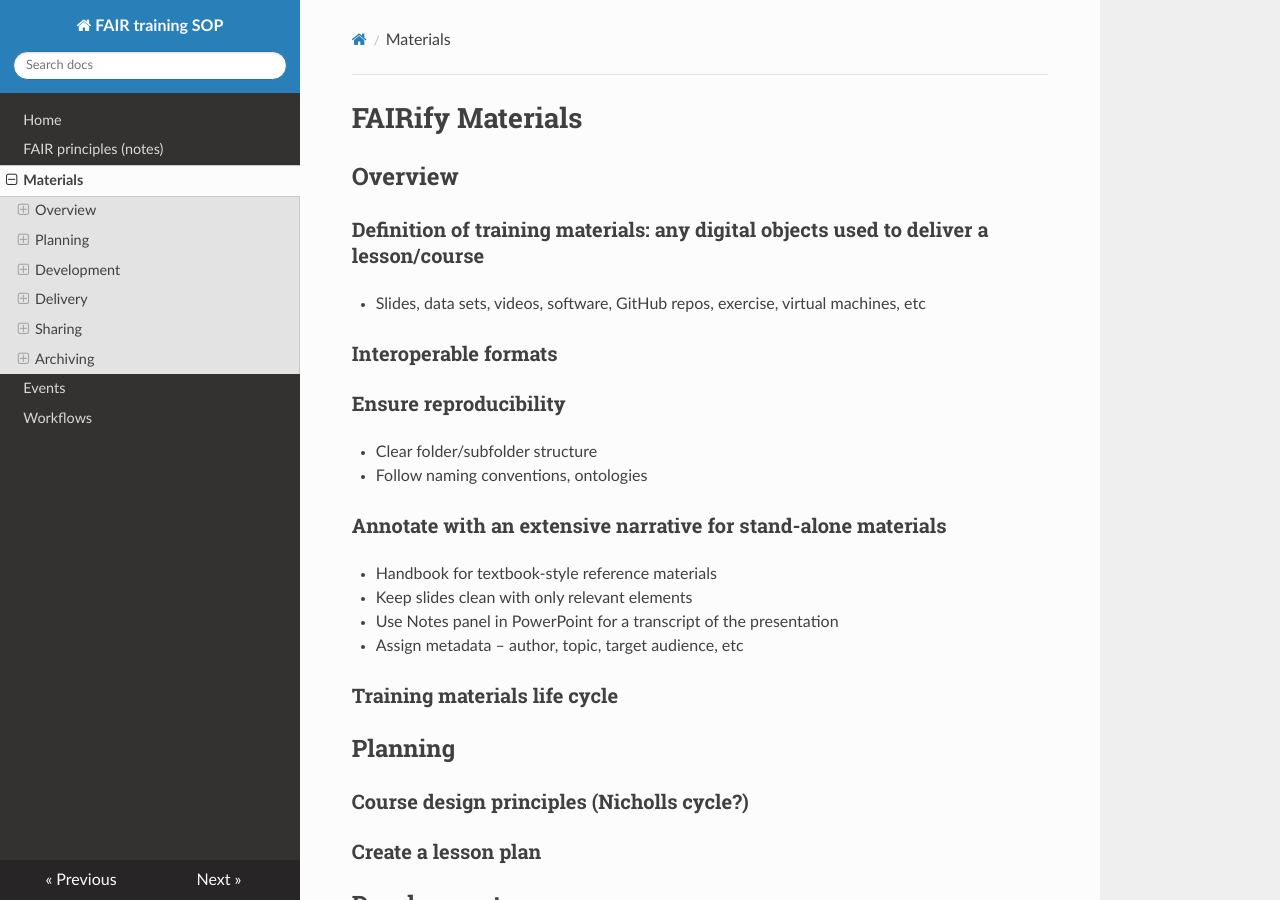
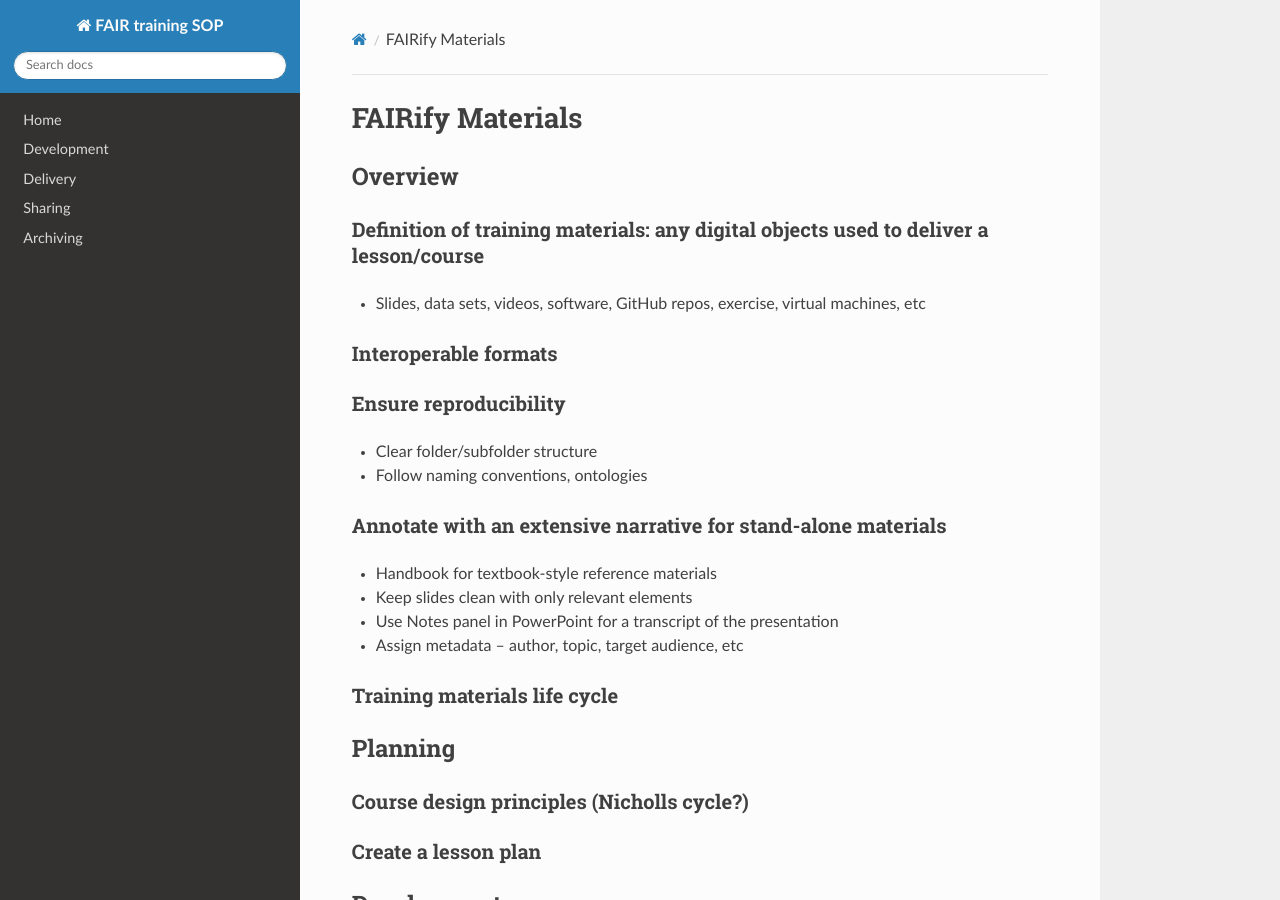
Before and after one commit to erincalhoun/fair-training-sop, an MkDocs documentation site: the page built from docs/materials.md, in a window 1280 px wide and 900 px high. Built offline with MkDocs 1.6.1, drawn with Linux system fonts in a browser that asks for light colours; nearby versions of some CDN libraries.

Commit message:
Restructuring of the folder

```diff
--- a/mkdocs.yml
+++ b/mkdocs.yml
@@ -2,8 +2,8 @@ site_name: FAIR training SOP
 site_url:
 nav:
     - Home: index.md
-    - FAIR principles (notes): fair.md
-    - Materials: materials.md
-    - Events: events.md
-    - Workflows: workflows.md
+    - Development: develop.md
+    - Delivery: deliver.md
+    - Sharing: share.md
+    - Archiving: archive.md
 theme: readthedocs
```
Also changed, not shown: docs/develop.md (added, +36 -0 lines), docs/index.md (+2 -2 lines), docs/archive.md (added), docs/background.md (deleted), docs/deliver.md (renamed from docs/events.md), docs/purpose.md (deleted), docs/scope.md (deleted), docs/share.md (added), docs/targets.md (deleted), docs/workflows.md (deleted).
